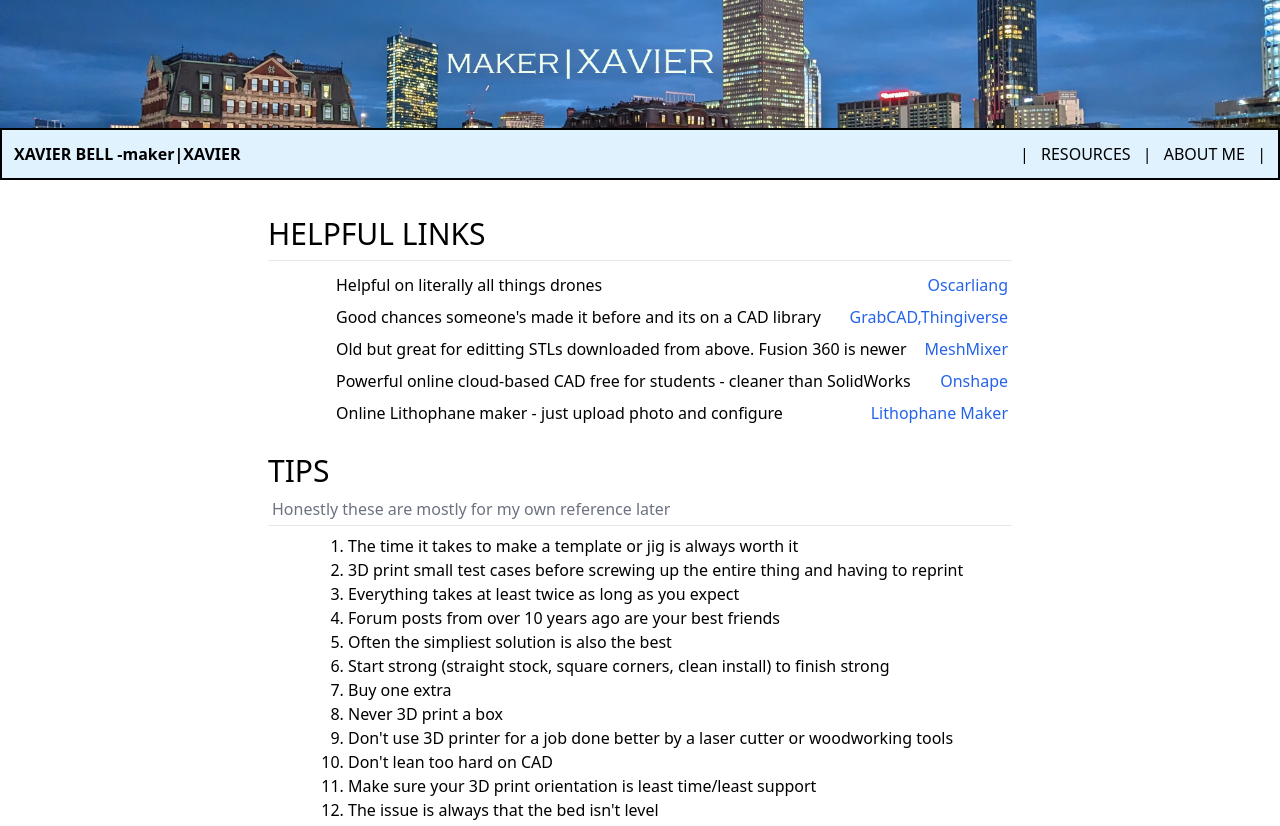
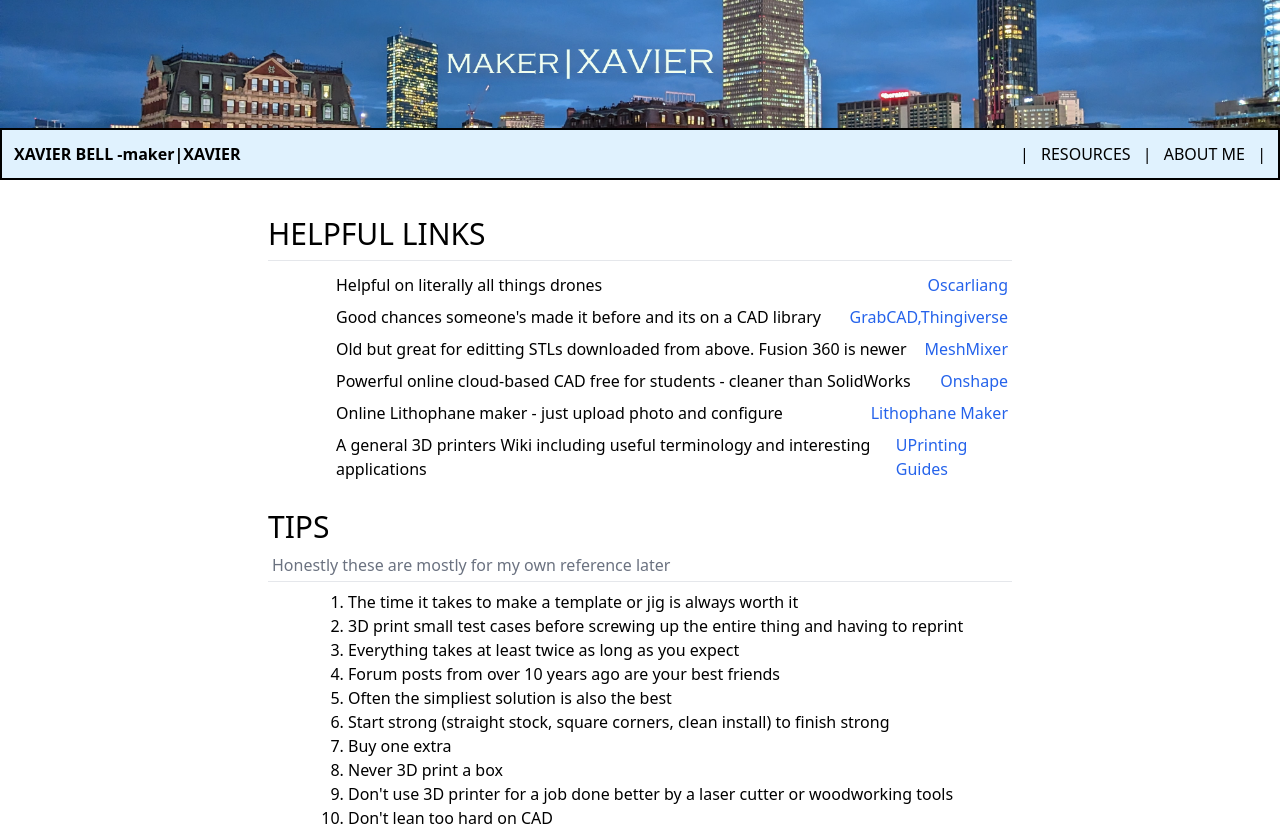
Before and after one commit to XavierBell0/MakerXavier, a Nuxt app: page /resources in a window 1280 px wide. Shown: the top 826 px of the page. Built offline with nearby package versions, Linux system fonts and the light colour scheme.

Commit message:
added Eliza's sugguestion

```diff
--- a/pages/resources.vue
+++ b/pages/resources.vue
@@ -47,6 +47,13 @@
                     <p class="col-span-3">Online Lithophane maker - just upload photo and configure </p>
                     <div class="ml-2 col-span-1">
                         <a class="hover:underline text-blue-600" href="https://lithophanemaker.com/">Lithophane Maker</a>
+                    </div>
+                </span>
+                <hr class="block sm:hidden">
+                <span class="grid grid-cols-4 md:flex md:flex-auto justify-between p-1">
+                    <p class="col-span-3">A general 3D printers Wiki including useful terminology and interesting applications</p>
+                    <div class="ml-2 col-span-1">
+                        <a class="hover:underline text-blue-600" href="https://www.uprinting.com/guide-to-3d-printing.html">UPrinting Guides</a>
                     </div>
                 </span>
             </div>
```
